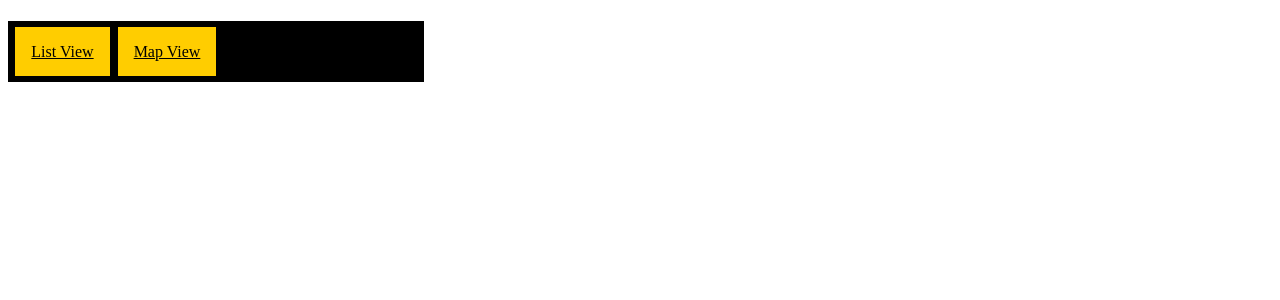
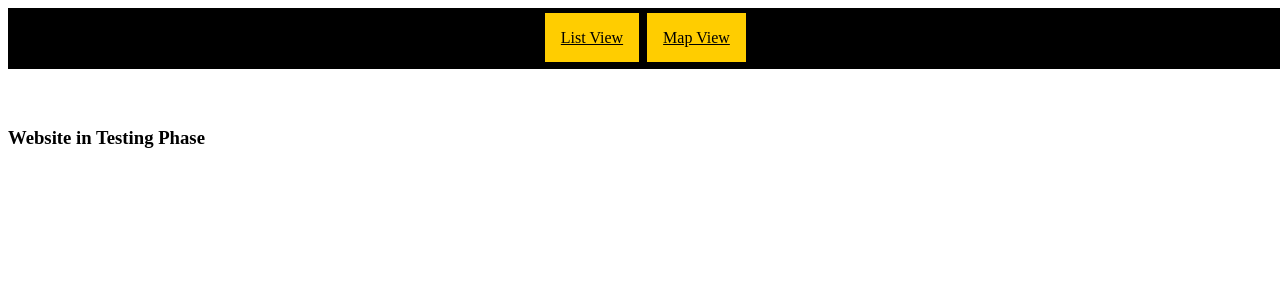
Before and after one commit to Brayden1000/CS3141-R01-team1, a PHP site: page / in a window 1280 px wide. Shown: the top 300 px of the page. Run offline with PHP 8.4, Linux system fonts and the light colour scheme; data that the repository does not hold is empty; some libraries are stand-ins or nearby versions.

Commit message:
small changes were made

```diff
--- a/web_app/app/index.php
+++ b/web_app/app/index.php
@@ -79,6 +79,7 @@ if ( isset($_POST["test"]) ) {
 
         </h1>
         <br>
+        <div class="main_div">
             <h3>Website in Testing Phase</h3>
 
 
@@ -101,6 +102,7 @@ foreach ($elevatorReportCounts as $elevator) {
 
             }
             ?>
+        </div>
     <br><br>
 
     <!--
--- a/web_app/app/style.css
+++ b/web_app/app/style.css
@@ -12,8 +12,10 @@ Grey #8a8b8c
 .topnav {
     background-color: #000000;
     padding: 16pt 4pt;
-    position:fixed;
+    /*margin-right: 20pt;*/
     overflow: hidden;
+    width: 100%;
+    text-align: center;
 } /* syles the button */
 .topnav a {
     color:#000000;
@@ -26,7 +28,6 @@ Grey #8a8b8c
     background-color:#ffffff;
     color: #000000;
 }
-
 
 /* for report elevator down button */
 .report_button {
@@ -45,6 +46,11 @@ Grey #8a8b8c
     width: 200px;
     text-align: right;
     float: right;
+    margin-right: 25px;
+}
+
+.main_div {
+    float: bottom;
 }
 
 
```
Lines whose indentation alone changed are shown as unchanged.
